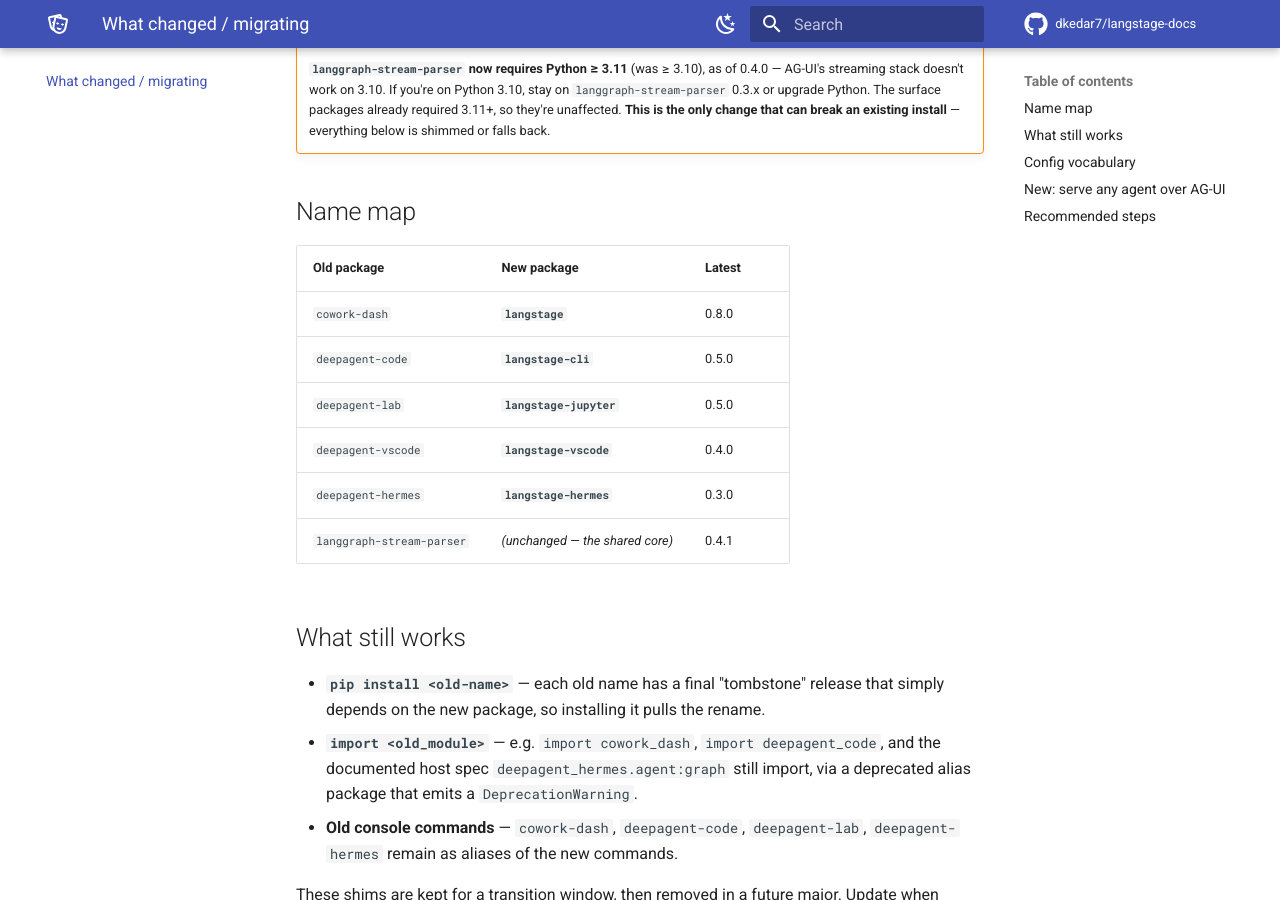
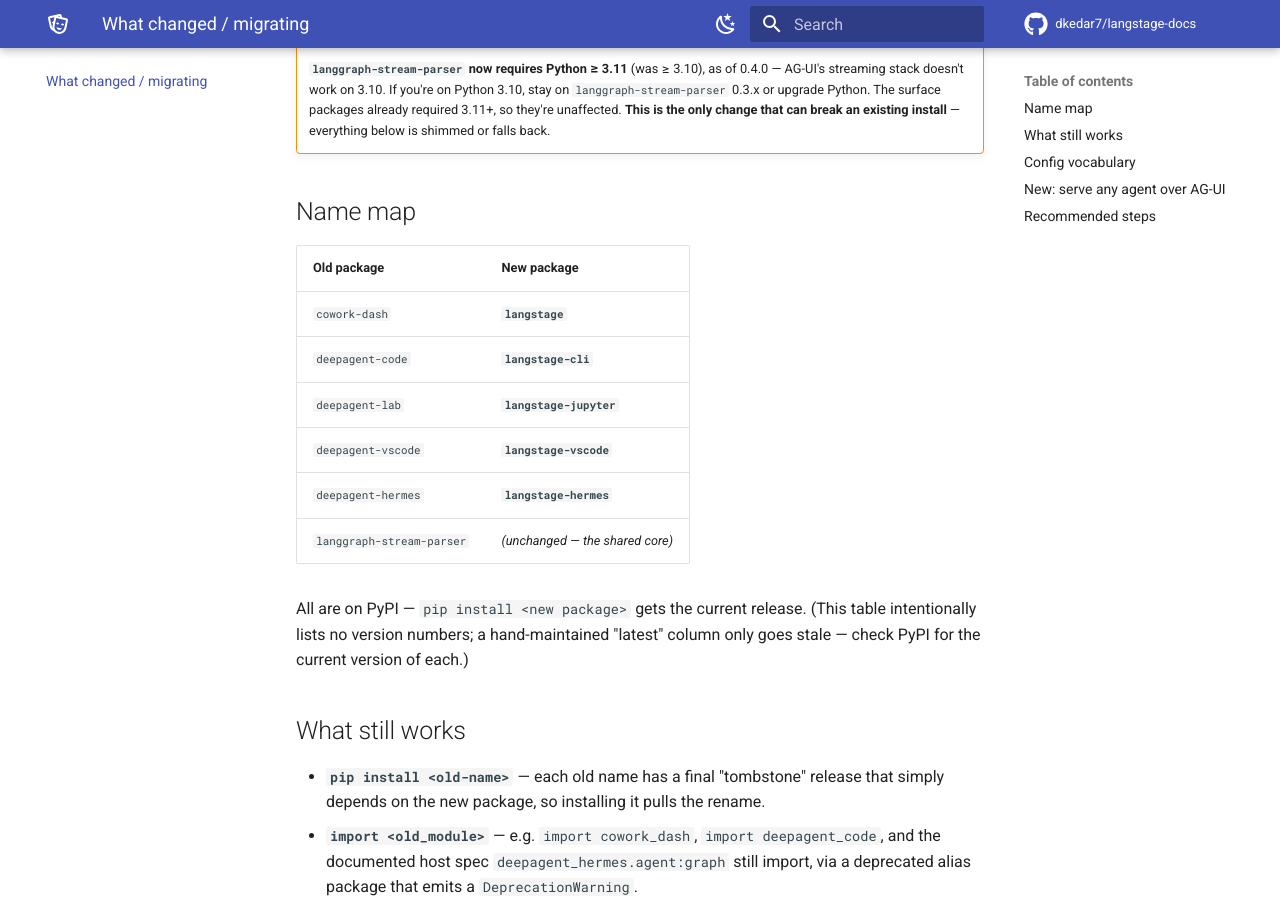
Before and after one commit to dkedar7/langstage-docs, an MkDocs documentation site: the page built from docs/migrating.md, in a window 1280 px wide and 900 px high, scrolled down 341 px. Built offline with MkDocs 1.6.1 and Material for MkDocs 9.7.7, drawn with Linux system fonts in a browser that asks for light colours; comment, search, counter and statistics services are not loaded.

Commit message:
docs: drop drift-prone version column from name map; use `langstage config` (subcommand) (#1)
From the nightly routine's docs agent:
- The migrating "Name map" had a "Latest" column stuck at the rename-time versions
  (langstage 0.8.0 vs actual 0.11.5, etc.). A hand-maintained version table only
  goes stale — dropped the column and point readers at PyPI for current versions.
- Consistency: `langstage` is a command group (`run`, `config`), so the docs now use
  `langstage config` (subcommand, matching `langstage run`) instead of the bare
  `langstage --show-config` group flag. Single-command stages (cli/hermes) keep
  `--show-config`.

Co-authored-by: Claude Opus 4.8 (1M context) <noreply@anthropic.com>

```diff
--- a/docs/migrating.md
+++ b/docs/migrating.md
@@ -15,14 +15,18 @@ and commands keep working through a transition window.
 
 ## Name map
 
-| Old package | New package | Latest |
-|---|---|---|
-| `cowork-dash` | **`langstage`** | 0.8.0 |
-| `deepagent-code` | **`langstage-cli`** | 0.5.0 |
-| `deepagent-lab` | **`langstage-jupyter`** | 0.5.0 |
-| `deepagent-vscode` | **`langstage-vscode`** | 0.4.0 |
-| `deepagent-hermes` | **`langstage-hermes`** | 0.3.0 |
-| `langgraph-stream-parser` | *(unchanged — the shared core)* | 0.4.1 |
+| Old package | New package |
+|---|---|
+| `cowork-dash` | **`langstage`** |
+| `deepagent-code` | **`langstage-cli`** |
+| `deepagent-lab` | **`langstage-jupyter`** |
+| `deepagent-vscode` | **`langstage-vscode`** |
+| `deepagent-hermes` | **`langstage-hermes`** |
+| `langgraph-stream-parser` | *(unchanged — the shared core)* |
+
+All are on PyPI — `pip install <new package>` gets the current release. (This table
+intentionally lists no version numbers; a hand-maintained "latest" column only goes
+stale — check PyPI for the current version of each.)
 
 ## What still works
 
```
Also changed, not shown: docs/getting-started/configuration.md (+5 -1 lines), docs/getting-started/quickstart.md (+1 -1 lines).
